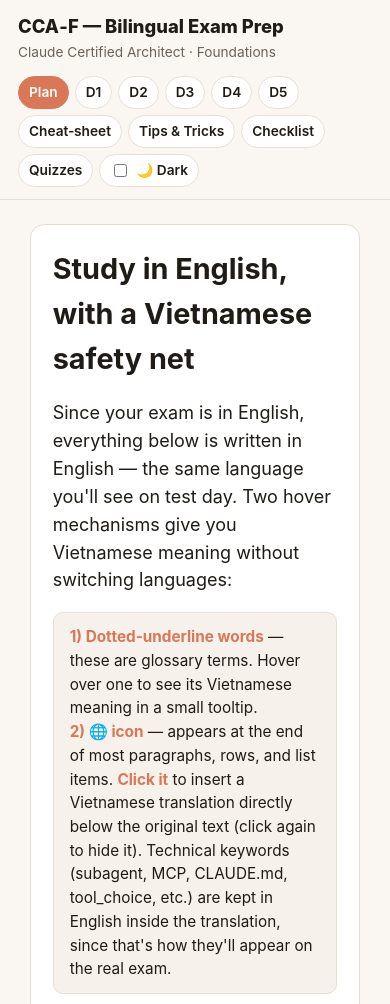
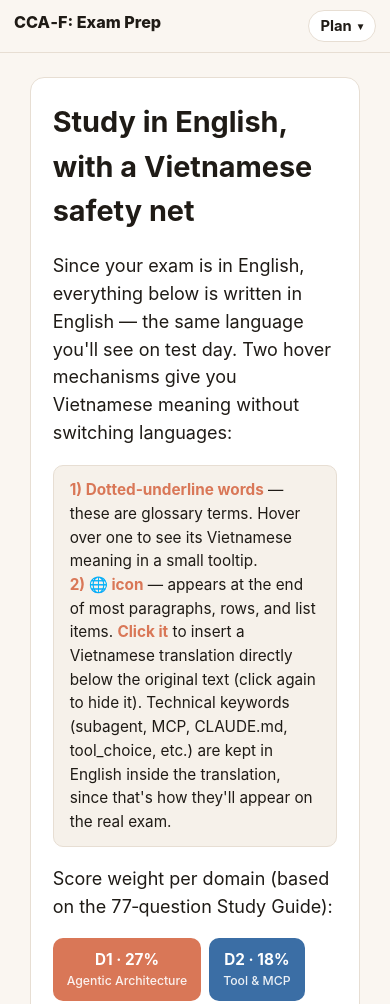
Before and after one commit to lnquyen/cca-f, a plain HTML site: page index.html in a window 390 px wide. Shown: the top 1004 px of the page. Drawn offline with Linux system fonts and the light colour scheme.

Commit message:
Collapse mobile nav into an expandable menu, tidy title and footer
- Replace the horizontally-scrolling mobile tab strip with a "current tab v"
  toggle that expands into the full wrapped list and auto-collapses on
  selection, syncing its label from activateTab() so it works from any entry
  point (click, hash, domain badge links)
- Drop "Bilingual" from the page title/H1 and swap the em dash for a colon
- Simplify the footer to a single credit line

```diff
--- a/assets/css/style.css
+++ b/assets/css/style.css
@@ -51,6 +51,26 @@ nav.toc .tab-btn.active{background:var(--tab-c);border-color:var(--tab-c);color:
 .tab-panel.active{display:block;animation:tabin .15s ease;}
 @keyframes tabin{from{opacity:0;} to{opacity:1;}}
 .hint-toggle{display:flex;align-items:center;gap:6px;background:var(--card);border:1px solid var(--line);border-radius:20px;padding:5px 10px;font-weight:600;cursor:pointer;}
+
+.nav-toggle{display:none;}
+
+/* Mobile: the 10-button nav wrapping onto 3+ rows ate a huge chunk of the
+   screen (sticky header). Collapse it behind a "current tab ▾" button that
+   expands into the full list instead of always showing every tab. */
+@media(max-width:640px){
+  header.top{padding:10px 14px;}
+  header.top .inner{flex-wrap:nowrap;align-items:flex-start;gap:8px;}
+  header.top .inner>div:first-child{flex-shrink:1;min-width:0;}
+  header.top h1{font-size:0.9rem;overflow:hidden;text-overflow:ellipsis;white-space:nowrap;}
+  header.top .sub{display:none;}
+
+  .nav-toggle{display:flex;align-items:center;gap:6px;flex-shrink:0;background:var(--card);border:1px solid var(--line);border-radius:20px;padding:6px 12px;font-weight:700;font-size:0.82rem;color:var(--ink);cursor:pointer;font-family:inherit;}
+  .nav-toggle .chev{font-size:0.7em;transition:transform .15s ease;}
+  .nav-toggle[aria-expanded="true"] .chev{transform:rotate(180deg);}
+
+  nav.toc{display:none;flex-basis:100%;width:100%;flex-wrap:wrap;margin-top:10px;}
+  nav.toc.open{display:flex;}
+}
 
 h2.section-title{font-size:1.5rem;margin:40px 0 6px;}
 p.section-desc{color:var(--muted);margin:0 0 18px;}
--- a/assets/js/app.js
+++ b/assets/js/app.js
@@ -396,8 +396,21 @@
     if(!panel) return;
     hideTermTooltip();
     document.querySelectorAll('.tab-panel').forEach(function(p){ p.classList.toggle('active', p.id === 'tab-' + id); });
-    document.querySelectorAll('.tab-btn').forEach(function(b){ b.classList.toggle('active', b.getAttribute('data-tab') === id); });
+    var activeBtn = null;
+    document.querySelectorAll('.tab-btn').forEach(function(b){
+      var isActive = b.getAttribute('data-tab') === id;
+      b.classList.toggle('active', isActive);
+      if(isActive) activeBtn = b;
+    });
     try{ localStorage.setItem('cca-f-active-tab', id); }catch(e){}
+
+    var navToggleLabel = document.getElementById('navToggleLabel');
+    var navToggle = document.getElementById('navToggle');
+    var tocNav = document.getElementById('tocNav');
+    if(navToggleLabel && activeBtn) navToggleLabel.textContent = activeBtn.textContent;
+    if(tocNav) tocNav.classList.remove('open');
+    if(navToggle) navToggle.setAttribute('aria-expanded', 'false');
+
     if(!opts.silent){
       var wrap = document.querySelector('.wrap');
       if(wrap) wrap.scrollIntoView({behavior:'smooth', block:'start'});
@@ -409,6 +422,15 @@
     document.querySelectorAll('.tab-btn').forEach(function(btn){
       btn.addEventListener('click', function(){ activateTab(btn.getAttribute('data-tab')); });
     });
+
+    var navToggle = document.getElementById('navToggle');
+    var tocNav = document.getElementById('tocNav');
+    if(navToggle && tocNav){
+      navToggle.addEventListener('click', function(){
+        var open = tocNav.classList.toggle('open');
+        navToggle.setAttribute('aria-expanded', open ? 'true' : 'false');
+      });
+    }
 
     var initial = 'plan';
     var hash = location.hash.replace('#', '');
--- a/index.html
+++ b/index.html
@@ -3,7 +3,7 @@
 <head>
 <meta charset="UTF-8">
 <meta name="viewport" content="width=device-width, initial-scale=1.0">
-<title>CCA-F — Bilingual Exam Prep</title>
+<title>CCA-F: Exam Prep</title>
 <script>(function(){try{var t=localStorage.getItem('cca-theme');if(t==='dark'||t==='light')document.documentElement.setAttribute('data-theme',t);}catch(e){}})();</script>
 <link rel="stylesheet" href="assets/css/style.css">
 <noscript><style>.tab-panel{display:block !important;}</style></noscript>
@@ -12,10 +12,13 @@
 <header class="top">
   <div class="inner">
     <div>
-      <h1>CCA‑F — Bilingual Exam Prep</h1>
+      <h1>CCA‑F: Exam Prep</h1>
       <div class="sub">Claude Certified Architect · Foundations</div>
     </div>
-    <nav class="toc">
+    <button type="button" class="nav-toggle" id="navToggle" aria-expanded="false" aria-controls="tocNav">
+      <span id="navToggleLabel">Plan</span> <span class="chev">▾</span>
+    </button>
+    <nav class="toc" id="tocNav">
       <button type="button" class="tab-btn" data-tab="plan">Plan</button>
       <button type="button" class="tab-btn" data-tab="d1" style="--tab-c:var(--d1)">D1</button>
       <button type="button" class="tab-btn" data-tab="d2" style="--tab-c:var(--d2)">D2</button>
@@ -850,7 +853,7 @@
 
 <section class="tab-panel" data-tab="tips" id="tab-tips">
   <h2 class="section-title" id="tips">💡 Tip &amp; Tricks Ôn Thi CCAF</h2>
-  <p class="section-desc">Người tổng hợp: GHC-FHS TRUNGHM6 — mẹo làm bài, quy tắc loại trừ đáp án, và quy trình đăng ký/đi thi thực tế.</p>
+  <p class="section-desc">Người tổng hợp: TRUNGHM6 — mẹo làm bài, quy tắc loại trừ đáp án, và quy trình đăng ký/đi thi thực tế.</p>
 
   <div class="tip-block">
     <h3>📚 Tài liệu ôn tập</h3>
@@ -1050,7 +1053,7 @@
   </div>
 </section>
 
-  <footer>Bilingual lecture · Good luck on your exam! 🎯</footer>
+  <footer>QuyenLN2 · Good luck on your exam! 🎯</footer>
 </div>
 
 <script src="assets/data/questions.js"></script>
```
